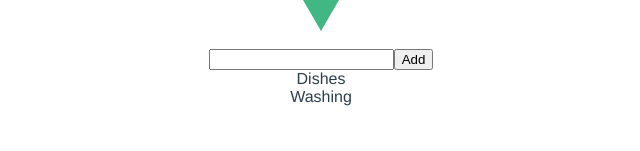
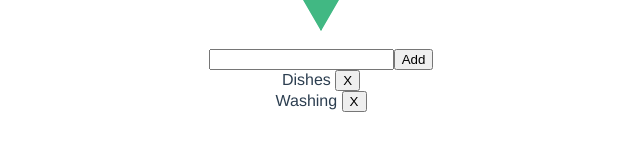
Before and after one commit to resao/vue-typescript-todo, a Vue app: page / in a window 1280 px wide. Shown: the part 163-314 px from the top of the page, without its empty margins (319-959 px from the left). Built offline with nearby package versions, Linux system fonts and the light colour scheme.

Commit message:
feat: Add ability to remove todo items

```diff
--- a/src/components/todo/item/index.vue
+++ b/src/components/todo/item/index.vue
@@ -2,16 +2,24 @@
   <div class="todo">
     <div>
       {{ todo.text }}
+      <button @click="remove">
+        X
+      </button>
     </div>
   </div>
 </template>
 
 <script lang="ts">
-import { Component, Prop, Vue } from 'vue-property-decorator'
+import { Component, Emit, Prop, Vue } from 'vue-property-decorator'
 import { Todo } from '@/types'
 
 @Component
 export default class Item extends Vue {
   @Prop({ required: true }) todo!: Todo
+
+  @Emit()
+  private remove () {
+    return this.todo
+  }
 }
 </script>
--- a/src/components/todo/list/index.vue
+++ b/src/components/todo/list/index.vue
@@ -4,12 +4,13 @@
       v-for="todo in todos"
       :key="todo.id"
       :todo="todo"
+      @remove="remove"
     />
   </div>
 </template>
 
 <script lang="ts">
-import { Component, Prop, Vue } from 'vue-property-decorator'
+import { Component, Emit, Prop, Vue } from 'vue-property-decorator'
 import { Todo } from '@/types'
 import Item from '@/components/todo/item/index.vue'
 
@@ -21,5 +22,10 @@
 
 export default class Todos extends Vue {
   @Prop({ required: true }) todos!: Array<Todo>
+
+  @Emit()
+  private remove (todo: Todo) {
+    return todo
+  }
 }
 </script>
--- a/src/views/Home.vue
+++ b/src/views/Home.vue
@@ -14,7 +14,10 @@
         Add
       </button>
     </div>
-    <List :todos="todos" />
+    <List
+      :todos="todos"
+      @remove="remove"
+    />
   </div>
 </template>
 
@@ -30,7 +33,7 @@
 })
 
 export default class Home extends Vue {
-  public add (): void {
+  private add (): void {
     const todo = {
       text: this.todo
     } as Todo
@@ -38,6 +41,10 @@
     this.todos.push(todo)
 
     this.todo = ''
+  }
+
+  private remove (todo: Todo): void {
+    this.todos = this.todos.filter((todoItem) => todoItem !== todo)
   }
 
   private todo = ''
```
